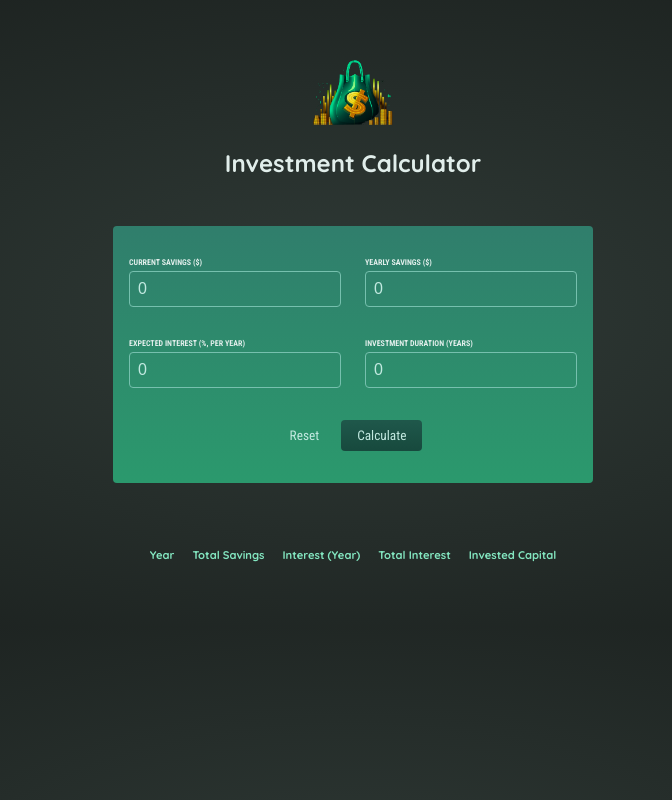
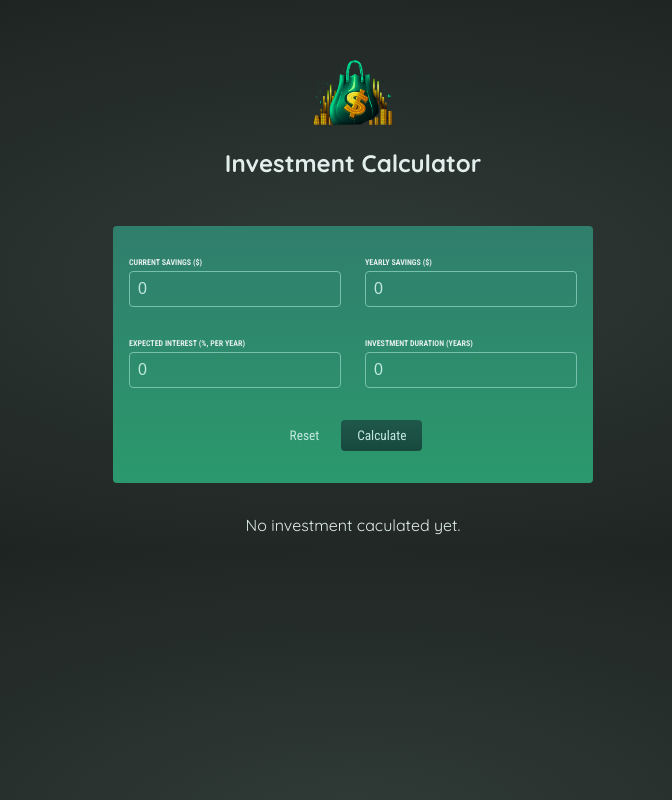
Before and after one commit to SamuelDourado/react-course-2023, a React (Create React App) app in the folder investment-caculator/: page / in a window 1280 px wide. Shown: the whole page, without its empty margins (287-959 px from the left). Built offline with nearby package versions, Linux system fonts and the light colour scheme.

Commit message:
Adiciona lógica para cacular investimento

```diff
--- a/investment-caculator/src/App.js
+++ b/investment-caculator/src/App.js
@@ -6,6 +6,7 @@ import Header from './conponents/UI/Header';
 function App() {
 
   const [caculatedSavings, setCaculatedSavings] = useState([]);
+  const [initialInvestment, setInitialInvestment] = useState(0);
 
   const calculateHandler = (userInput) => {
     // Should be triggered when form is submitted
@@ -17,6 +18,8 @@ function App() {
     const yearlyContribution = +userInput['yearly-contribution']; // as mentioned: feel free to change the shape...
     const expectedReturn = +userInput['expected-return'] / 100;
     const duration = +userInput['duration'];
+
+    setInitialInvestment(currentSavings);
 
     // The below code calculates yearly results (total savings, interest etc)
     for (let i = 0; i < duration; i++) {
@@ -43,7 +46,7 @@ function App() {
       {/* Todo: Show below table conditionally (only once result data is available) */}
       {/* Show fallback text if no data is available */}
 
-      <Table results={caculatedSavings} />
+      <Table results={caculatedSavings} initialInvestment={initialInvestment} />
     </div>
   );
 }
--- a/investment-caculator/src/conponents/Table/Table.js
+++ b/investment-caculator/src/conponents/Table/Table.js
@@ -3,11 +3,17 @@ import TableHeader from "./TableHeader";
 import style from "./Table.module.css";
 
 function Table(props) {
-  return (
+  console.log(props.results);
+  return props.results.length > 0 ? (
     <table className={style.result}>
       <TableHeader />
-      <TableBody results={props.results}/>
+      <TableBody
+        results={props.results}
+        initialInvestment={props.initialInvestment}
+      />
     </table>
+  ) : (
+    <p style={{textAlign: "center"}}>No investment caculated yet.</p>
   );
 }
 
--- a/investment-caculator/src/conponents/Table/TableBody.js
+++ b/investment-caculator/src/conponents/Table/TableBody.js
@@ -1,11 +1,20 @@
+const formatter = new Intl.NumberFormat('en-US', {
+  style: 'currency',
+  currency: 'USD',
+  minimumFractionDigits: 2,
+  maximumFractionDigits: 2,
+});
+
+
 function TableBody(props) {
+  const initialInvestment = props.initialInvestment;
   const results = props.results.map((result) => (
-    <tr>
+    <tr key={result.year}>
       <td>{result.year}</td>
-      <td>{result.savingsEndOfYear}</td>
-      <td> {result.yearlyInterest} </td>
-      <td>TOTAL INTEREST GAINED</td>
-      <td>TOTAL INVESTED CAPITAL</td>
+      <td>{formatter.format(result.savingsEndOfYear)}</td>
+      <td>{formatter.format(result.yearlyInterest)}</td>
+      <td>{formatter.format(result.savingsEndOfYear - initialInvestment - (result.yearlyContribution * result.year))}</td>
+      <td>{formatter.format(initialInvestment + result.yearlyContribution * result.year)}</td>
     </tr>
   ));
   return (
```
